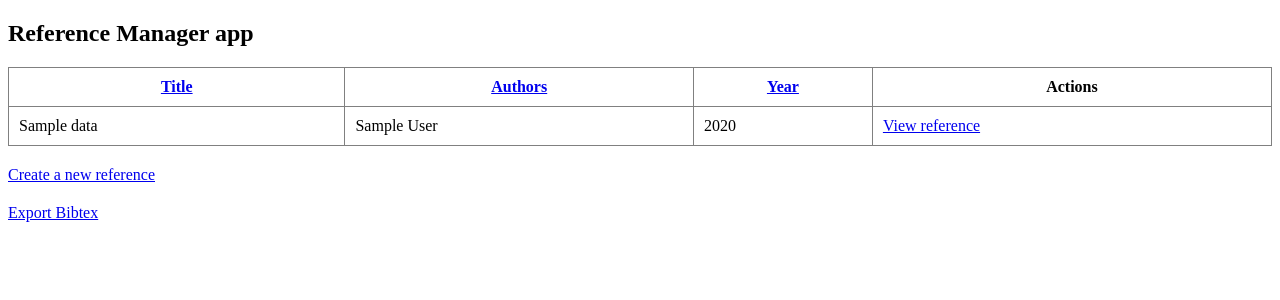
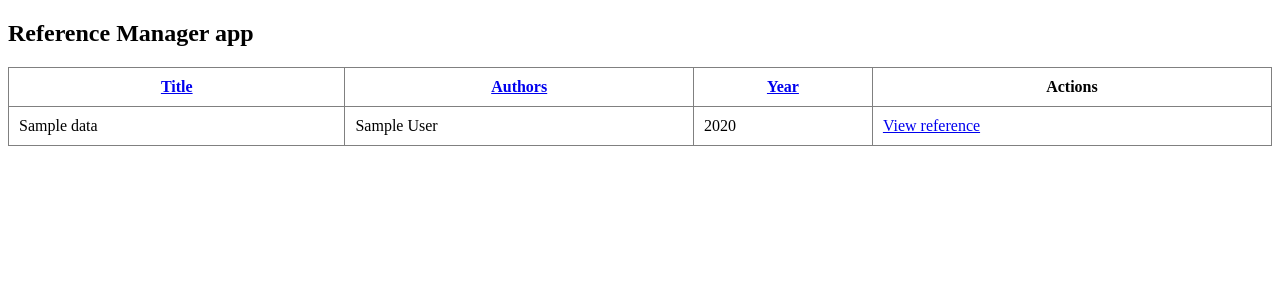
Before and after one commit to valovalovalo/miniprojekti, a Flask app: template src/templates/index.html in a window 1280 px wide. Shown: the top 300 px of the page. Run offline with Flask 3, Linux system fonts and the light colour scheme; the template is opened without the code that fills it: most values are stand-ins (such as "Sample title", 1, 10 or a date in 2020).

Commit message:
Poistettu linkit jotka siirtyi naviin

```diff
--- a/src/templates/index.html
+++ b/src/templates/index.html
@@ -74,12 +74,4 @@
   </tbody>
 </table>
 
-<div style="margin-top: 20px;">
-  <a href="/new_reference">Create a new reference</a>
-</div>
-
-<div style="margin-top: 20px;">
-  <a href="/bibtex">Export Bibtex</a>
-</div>
-
 {% endblock %}
```
